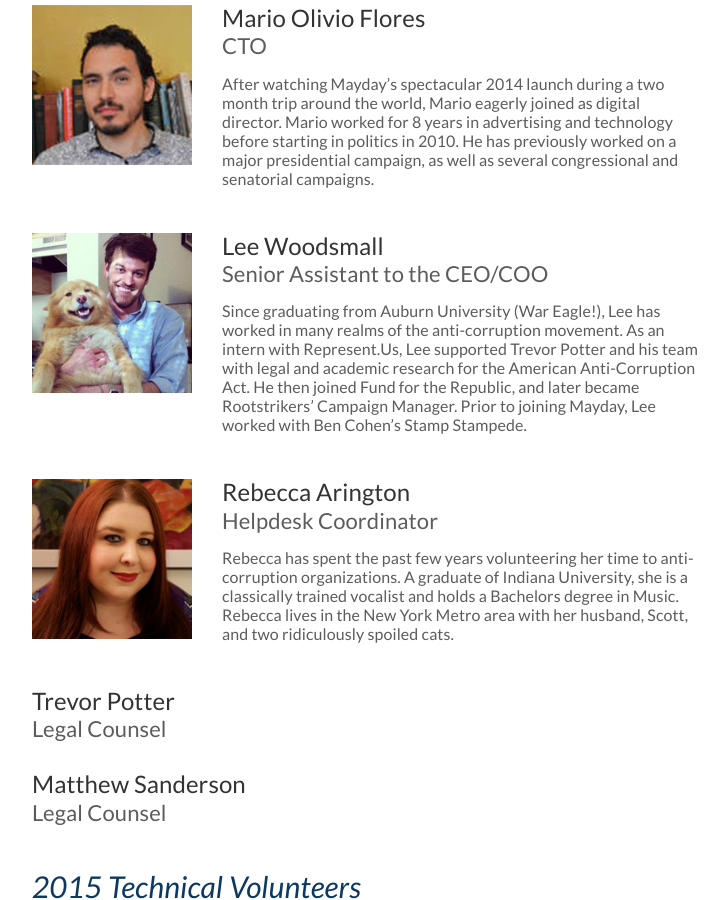
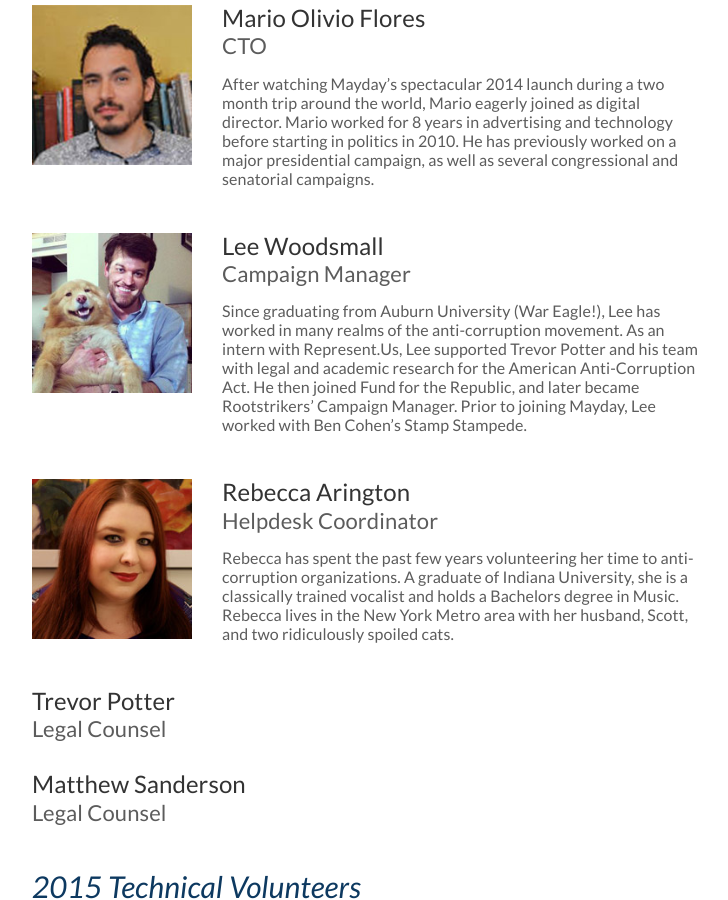
Before and after one commit to MayOneUS/mayday-2.0-frontend, a Jekyll site: the page built from team_and_board.html, in a window 1280 px wide and 900 px high, scrolled down 3314 px. Shown: the whole window, without its empty margins (53-781 px from the left). Built offline with Jekyll 4.4.1, drawn with Linux system fonts in a browser that asks for light colours; nearby versions of some CDN libraries; some web fonts are replaced.

Commit message:
update team page

```diff
--- a/team_and_board.html
+++ b/team_and_board.html
@@ -149,7 +149,7 @@ permalink: /team_and_board/
 
           <div class="col-sm-8 col-xs-12">
             <h3 >Lee Woodsmall</h3>
-            <h4>Senior Assistant to the CEO/COO</h4>
+            <h4>Campaign Manager</h4>
             <p>
               Since graduating from Auburn University (War Eagle!), Lee has worked in many realms of the anti-corruption movement. As an intern with Represent.Us, Lee supported Trevor Potter and his team with legal and academic research for the American Anti-Corruption Act. He then joined Fund for the Republic, and later became Rootstrikers’ Campaign Manager. Prior to joining Mayday, Lee worked with Ben Cohen’s Stamp Stampede.
             </p>
```
